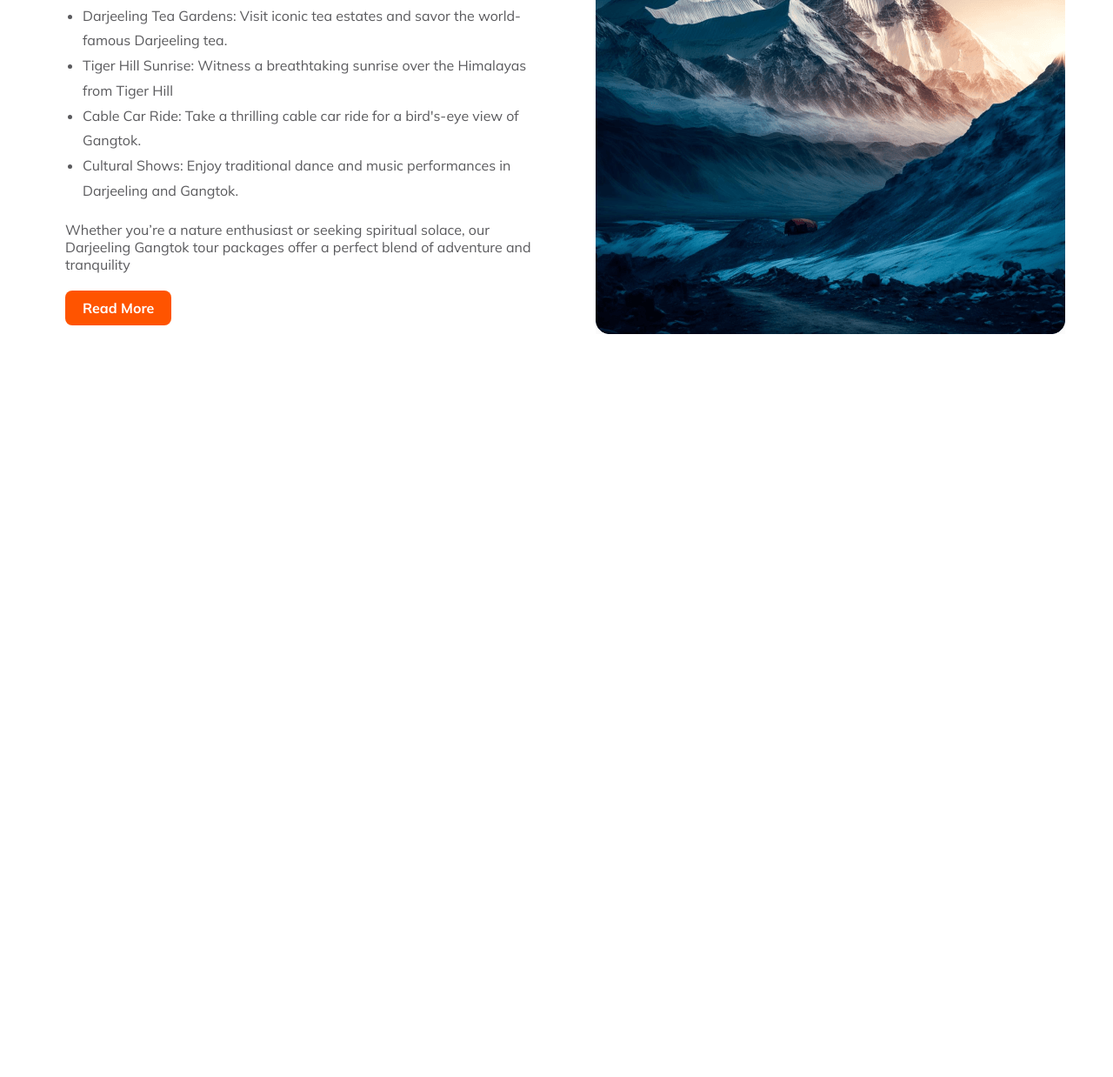
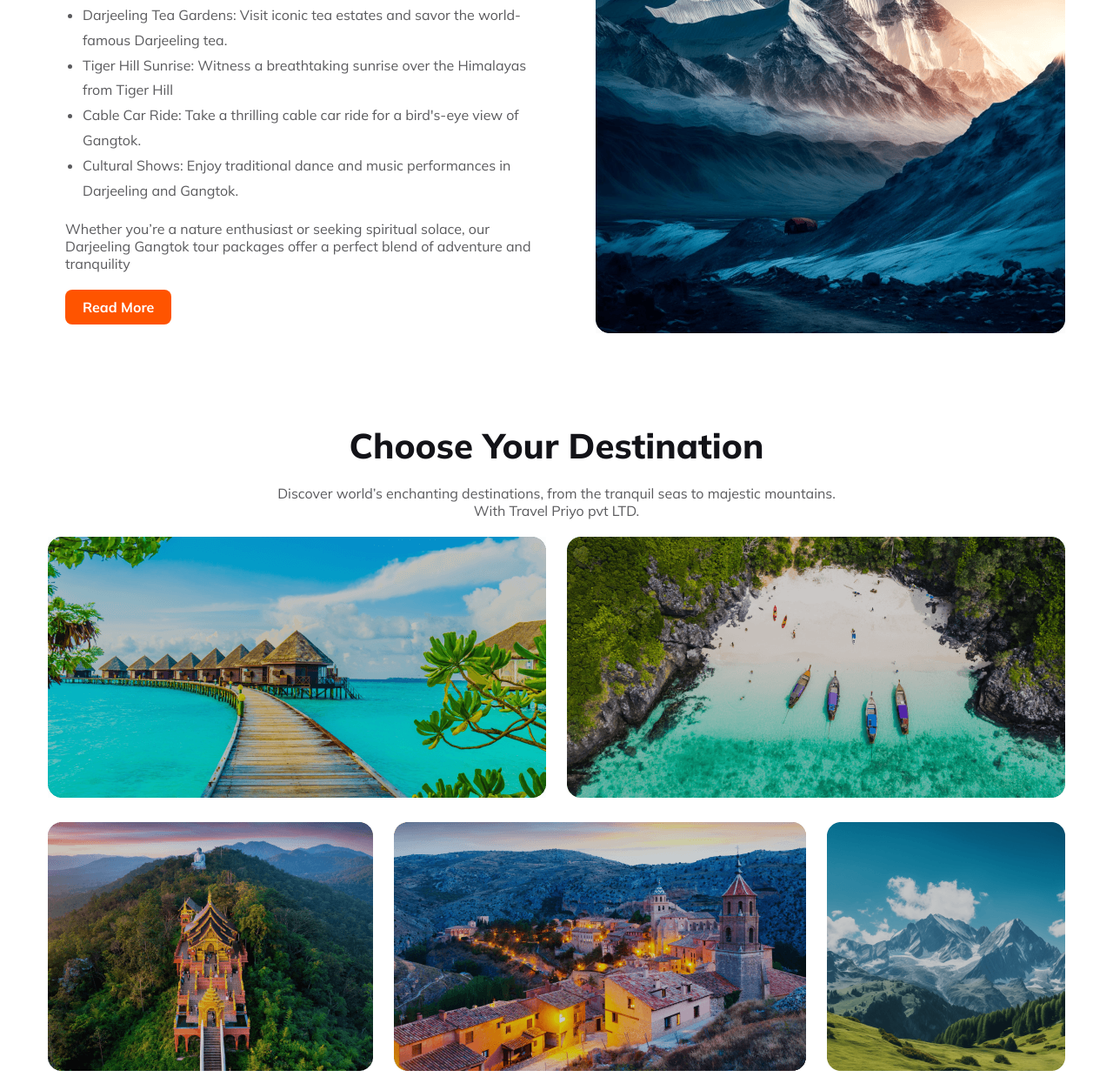
Before and after one commit to sajjad516/Travel-Priyo, a plain HTML site: page index.html in a window 1280 px wide. Shown: the part 792-2030 px from the top of the page at 87% size. Before the commit the page ends 1230 px from the top, so only its background shows below. Drawn offline with Linux system fonts and the light colour scheme.

Commit message:
destination section added

```diff
--- a/index.html
+++ b/index.html
@@ -33,25 +33,64 @@
                         <option value="Honeymoon Tour">Honeymoon Tour</option>
                         <option value="Advanture Tour">Advanture Tour</option>
                     </select>
-                    <button class="primary-btn" type="submit"><i class="fas fa-search" style="color: #ffffff;"></i> Find Now</button>
+                    <button class="primary-btn" type="submit"><i class="fas fa-search" style="color: #ffffff;"></i> Find
+                        Now</button>
                 </form>
             </div>
         </section>
         <section class="popular-tours">
             <div class="tours-content">
                 <h2 class="primary-title">Our Popular Tours</h2>
-            <p class="description">Explore the enchanting beauty of the Himalayas with our Darjeeling and Gangtok tour packages. Immerse yourself in the serene tea gardens of Darjeeling, sipping on the world-famous Darjeeling tea while enjoying panoramic views of the snow-capped mountains. In Gangtok.</p>
+                <p class="description">Explore the enchanting beauty of the Himalayas with our Darjeeling and Gangtok
+                    tour packages. Immerse yourself in the serene tea gardens of Darjeeling, sipping on the world-famous
+                    Darjeeling tea while enjoying panoramic views of the snow-capped mountains. In Gangtok.</p>
                 <ul class="highlights description">
                     <li>Darjeeling Tea Gardens: Visit iconic tea estates and savor the world-famous Darjeeling tea.</li>
                     <li>Tiger Hill Sunrise: Witness a breathtaking sunrise over the Himalayas from Tiger Hill</li>
                     <li>Cable Car Ride: Take a thrilling cable car ride for a bird's-eye view of Gangtok.</li>
                     <li>Cultural Shows: Enjoy traditional dance and music performances in Darjeeling and Gangtok.</li>
                 </ul>
-            <p class="description">Whether you’re a nature enthusiast or seeking spiritual solace, our Darjeeling Gangtok tour packages offer a perfect blend of adventure and tranquility</p>
+                <p class="description">Whether you’re a nature enthusiast or seeking spiritual solace, our Darjeeling
+                    Gangtok tour packages offer a perfect blend of adventure and tranquility</p>
                 <button class="primary-btn" type="submit">Read More</button>
             </div>
             <div class="popular-tour-image">
                 <img src="Images/Dargiling.png" alt="">
+            </div>
+        </section>
+        <section class="choose-destination">
+            <h1 class="primary-title">Choose Your Destination</h1>
+            <p class="description">Discover world’s enchanting destinations, from the tranquil seas to majestic
+                mountains. With Travel Priyo pvt LTD.</p>
+            <div class="destination-img-container">
+                <div class="img">
+                    <img class="img" src="Images/Maldives.png" alt="">
+                    <!-- <h2 class="img-palce-name">Maldives</h2> -->
+                </div>
+                <div class="img">
+                    <img src="Images/indonesia.png" alt="">
+                    <!-- <h2 class="img-palce-name">Indonesia</h2> -->
+                </div>
+                <div class="img">
+                    <img src="Images/srilanka.png" alt="">
+                    <!-- <h2 class="img-palce-name">Srilanka</h2> -->
+                </div>
+                <div class="img">
+                    <img src="Images/north-america.png" alt="">
+                    <!-- <h2 class="img-palce-name">North America</h2> -->
+                </div>
+                <div class="img">
+                    <img src="Images/kashmir.png" alt="">
+                    <!-- <h2 class="img-palce-name">Kashmir</h2> -->
+                </div>
+                <div class="img">
+                    <img src="Images/Bangladesh.png" alt="">
+                    <!-- <h2 class="img-palce-name">Bangladesh</h2> -->
+                </div>
+                <div class="img">
+                    <img src="Images/Bandarban.png" alt="">
+                    <!-- <h2 class="img-palce-name">Bandarban</h2> -->
+                </div>
             </div>
         </section>
     </header>
--- a/styles/style.css
+++ b/styles/style.css
@@ -31,10 +31,12 @@
     font-weight: 800;
     margin-bottom: 20px;
 }
-.description{
+
+.description {
     color: var(--card-description-color);
     margin: 20px 0;
 }
+
 /* Header style  */
 /* banner part style  */
 .banner {
@@ -74,7 +76,9 @@
     padding: 16px;
 }
 
-.where-go[type=text],#travel-time,#travel-type {
+.where-go[type=text],
+#travel-time,
+#travel-type {
     width: 180px;
     height: 40px;
     border-radius: 8px;
@@ -87,12 +91,13 @@
     border: 1px solid #ccc;
     box-sizing: border-box;
 }
+
 /* .where-go[type=text]{
     margin: 0;
 } */
 /* popular tours style */
 .popular-tours {
-    width: 1170px;
+    max-width: 1170px;
     display: grid;
     grid-template-columns: repeat(2, 1fr);
     margin: 0px auto;
@@ -104,60 +109,109 @@
 .tours-content {
     padding-left: 20px;
 }
-.highlights{
+
+.highlights {
     padding-left: 20px;
     line-height: 1.8rem;
 }
+
 .popular-tour-image {
     padding-left: 50px;
+}
+
+/* choose destination  */
+.choose-destination {
+    max-width: 1170px;
+    margin: 50px auto;
+    text-align: center;
+}
+.choose-destination .description{
+    padding: 0 264px;
+}
+
+.destination-img-container {
+    display: flex;
+    flex-wrap: wrap;
+    gap: 24px;
 }
 
 
 /* responsive style  */
 /* MOBILE Device  */
 @media screen and (max-width: 576px) {
-    header{
+    header {
         padding: 20px;
     }
-    .banner{
+
+    .banner {
         width: 100%;
         /* height: 100%; */
     }
-    .banner-content{
+
+    .banner-content {
         padding: 30px 25px;
         margin: 20px 0;
     }
-    .banner-description{
+
+    .banner-description {
         margin-bottom: 30px;
     }
-    .find-travel{
+
+    .find-travel {
         display: inline-block;
         gap: 15px;
     }
-    .where-go[type=text],#travel-time,#travel-type{
+
+    .where-go[type=text],
+    #travel-time,
+    #travel-type {
         width: 100%;
         margin-bottom: 20px;
     }
-    .banner-btn{
+
+    .banner-btn {
         width: 100%;
     }
-    .primary-btn{
+
+    .primary-btn {
         width: 100%;
     }
-    .popular-tours{
+
+    .popular-tours {
         display: flex;
         flex-direction: column;
         width: 100%;
         padding: 0;
         gap: 0px;
     }
-    .tours-content,.popular-tour-image{
+
+    .tours-content,
+    .popular-tour-image {
         padding: 20px;
     }
+
     .popular-tour-image img {
         width: 100%;
     }
+
     .primary-title {
         font-size: 1.5rem;
     }
+
+    /* choose destination style  */
+    .choose-destination {
+        width: 100%;
+        margin: 0 auto;
+    }
+    .choose-destination .description{
+        padding: 0 20px;
+    }
+    .destination-img-container{
+        flex-direction: column;
+        flex-wrap: nowrap;
+    }
+    .destination-img-container img{
+        width: 100%;
+        height: 176px;
+    }
 }
```
Also changed, not shown: Images/.png (renamed from Images/Rectangle 8 (1).png), Images/Bandarban.png (renamed from Images/Rectangle 10.png), Images/Bangladesh.png (renamed from Images/Rectangle 11.png), Images/Maldives.png (renamed from Images/Rectangle 5.png), Images/indonesia.png (renamed from Images/Rectangle 8.png), Images/kashmir.png (renamed from Images/Rectangle 9.png), Images/north-america.png (renamed from Images/Rectangle 7.png), Images/srilanka.png (renamed from Images/Rectangle 6.png). Lines whose indentation alone changed are shown as unchanged.
